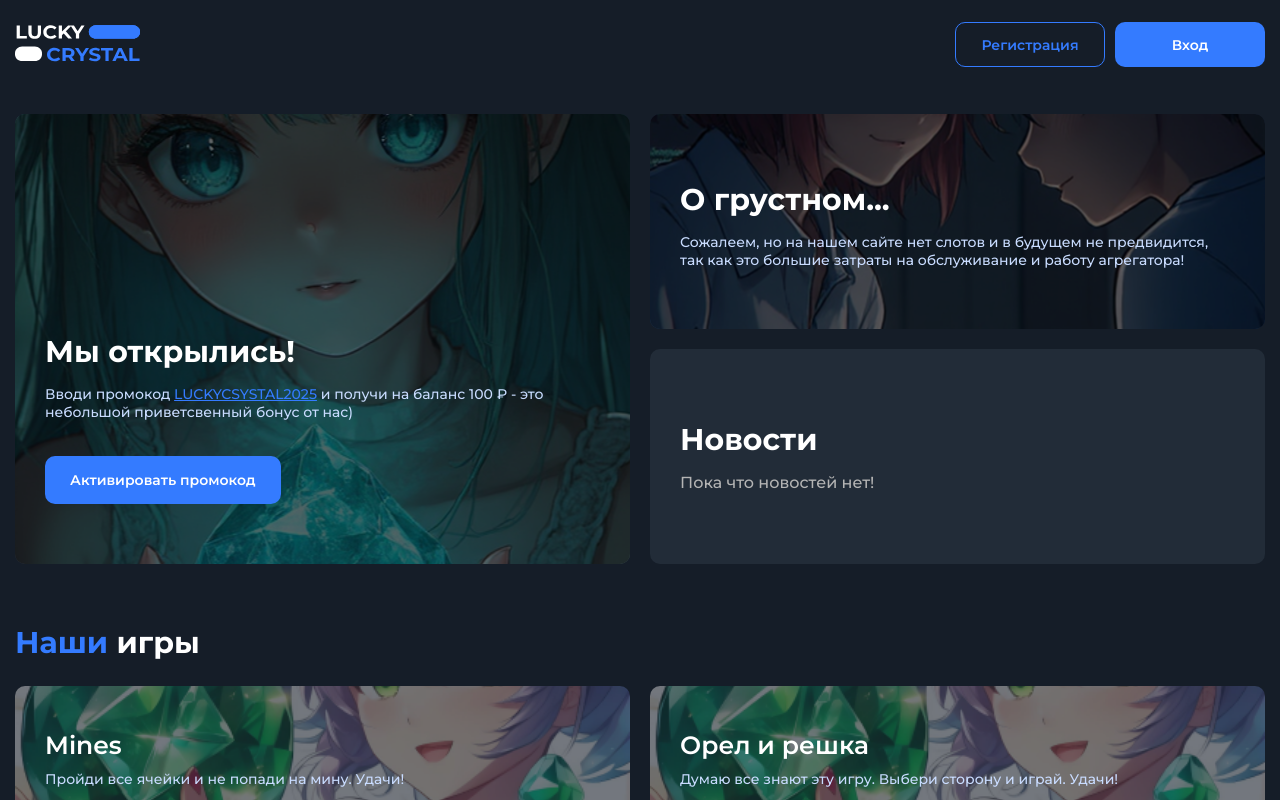
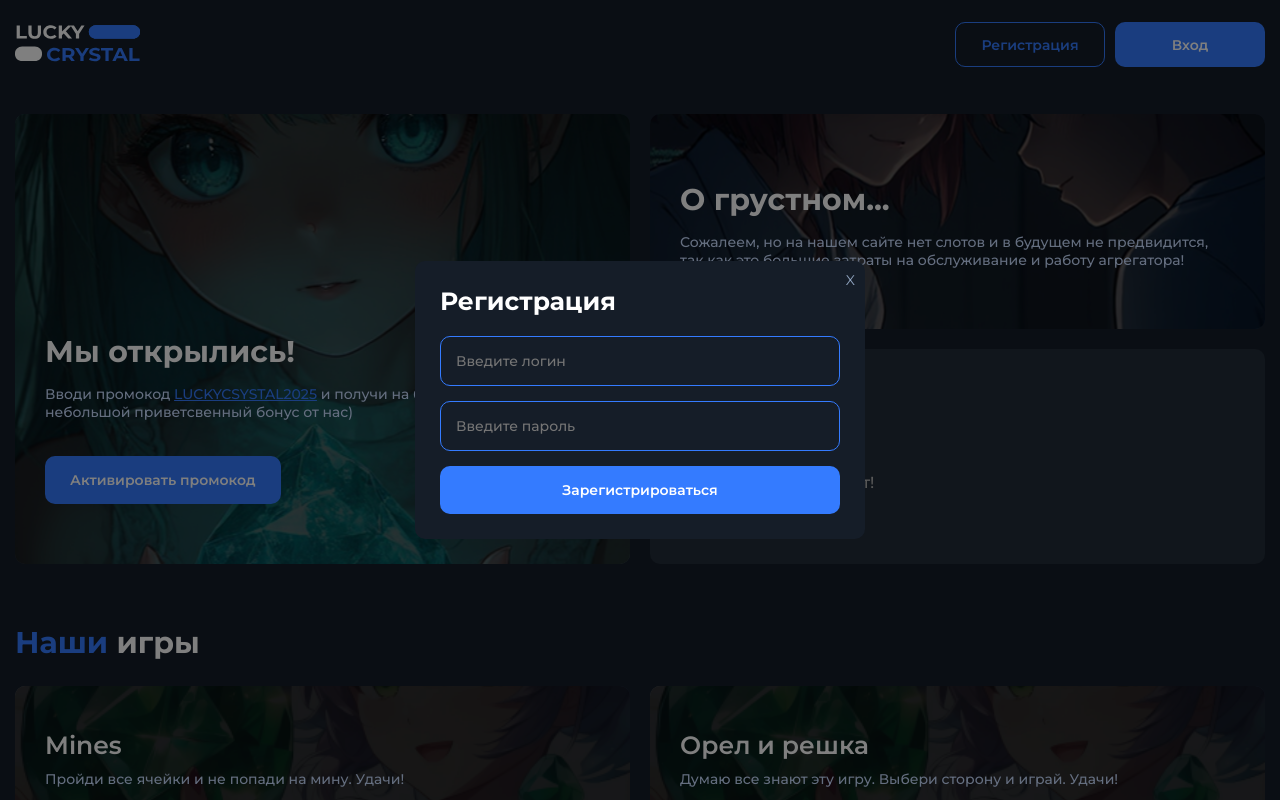
Before and after one commit to Vanechkabublik/double, a Nuxt app: page / in a window 1280 px wide. Both pictures are taken after a click on the button "Регистрация". Shown: the top 800 px of the page. Built offline with nearby package versions, Linux system fonts and the light colour scheme.

Commit message:
Initial commit

```diff
--- a/assets/scss/_colors.scss
+++ b/assets/scss/_colors.scss
@@ -14,3 +14,5 @@ $primary-color-bg-hover: #0059FF;
 $primary-border-bg-hover: #0059FF;
 
 $text-color: #C9DCFF;
+
+$primary-modal-close: #91a5c0;
--- a/components/Games.vue
+++ b/components/Games.vue
@@ -7,6 +7,7 @@
                     <h3 class="game-item__title">Mines</h3>
                     <p class="game-item__text">Пройди все ячейки и не попади на мину. Удачи!</p>
                     <button class="game-item__btn">Играть</button>
+                    <div class="game__item__filter"></div>
                 </div>
             </div>
             <div class="game__item game__item-random">
@@ -14,6 +15,7 @@
                     <h3 class="game-item__title">Орел и решка</h3>
                     <p class="game-item__text">Думаю все знают эту игру. Выбери сторону и играй. Удачи!</p>
                     <button class="game-item__btn">Играть</button>
+                    <div class="game__item__filter"></div>
                 </div>
             </div>
         </div>
@@ -61,8 +63,24 @@
     flex-direction: column;
     justify-content: flex-end;
     padding: 30px;
+    position: relative;
 }
-.game__item-content {}
+.game__item__filter {
+    z-index: -1;
+    width: 100%;
+	height: 100%;
+	position: absolute;
+	top: 0;
+	left: 0;
+	right: 0;
+	bottom: 0;
+	background: #000;
+	opacity: 0.6;
+    border-radius: 10px;
+}
+.game__item-content {
+    z-index: 2;
+}
 .game-item__title {
     font-size: 25px;
     color: white;
--- /dev/null
+++ b/components/RegisterModal.vue
@@ -0,0 +1,215 @@
+<template>
+    <div v-if="isVisible" class="modal-overlay" @click.self="close">
+      <div class="modal">
+        <button class="close-button" @click="close">X</button>
+        <div class="modal-content">
+          <h2 class="modal-title">Регистрация</h2>
+          <form class="register-modal__from" @submit.prevent="submitForm">
+            <input
+              v-model="formData.username"
+              placeholder="Введите логин"
+              type="text"
+              class="register-modal__from-input"
+              :class="{'input-error': errors.username}"
+            >
+            <input
+              v-model="formData.password"
+              placeholder="Введите пароль"
+              type="password"
+              class="register-modal__from-input"
+              :class="{'input-error': errors.password}"
+            >
+            <button type="submit" class="register-modal__from-btn">Зарегистрироваться</button>
+            <div v-if="formErrors.length" class="form-errors">
+              <ul class="errors">
+                <li v-for="(error, index) in formErrors" :key="index">{{ error }}</li>
+              </ul>
+            </div>
+          </form>
+        </div>
+      </div>
+    </div>
+  </template>
+
+  <script setup>
+  import { ref } from 'vue';
+
+  const isVisible = ref(false);
+
+  const formData = ref({
+    username: '',
+    password: '',
+  });
+
+  const errors = ref({
+    username: '',
+    password: '',
+  });
+
+  const formErrors = ref([]);
+
+  const open = () => {
+    isVisible.value = true;
+    document.body.style.overflow = 'hidden';
+  };
+
+  const close = () => {
+    isVisible.value = false;
+    document.body.style.overflow = 'auto';
+  };
+
+  const validateForm = () => {
+    errors.value.username = '';
+    errors.value.password = '';
+    formErrors.value = [];
+
+    if (!formData.value.username) {
+      errors.value.username = 'Логин не может быть пустым';
+      formErrors.value.push('Логин не может быть пустым');
+    }
+
+    if (!formData.value.password) {
+      errors.value.password = 'Пароль не может быть пустым';
+      formErrors.value.push('Пароль не может быть пустым');
+    } else if (formData.value.password.length < 6) {
+      errors.value.password = 'Пароль должен содержать не менее 6 символов';
+      formErrors.value.push('Пароль должен содержать не менее 6 символов');
+    }
+
+    return formErrors.value.length === 0;
+  };
+
+  const submitForm = () => {
+    if (validateForm()) {
+      // Здесь имитируем отправку данных на сервер
+      setTimeout(() => {
+        alert('Форма успешно отправлена!');
+        close(); // Закрытие окна после успешной отправки
+      }, 1000);
+    }
+  };
+
+  defineExpose({
+    open,
+    close,
+  });
+  </script>
+
+  <style lang="scss" scoped>
+  .modal-overlay {
+    position: fixed;
+    top: 0;
+    left: 0;
+    width: 100%;
+    height: 100%;
+    background: rgba(0, 0, 0, 0.5);
+    display: flex;
+    justify-content: center;
+    align-items: center;
+    z-index: 1050; /* Увеличиваем z-index */
+    opacity: 0;
+    animation: fadeIn 0.3s forwards;
+  }
+
+  .modal {
+    background: $primary-body-bg;
+    padding: 25px;
+    width: 450px;
+    margin: 0 15px;
+    border-radius: 10px;
+    position: relative;
+    z-index: 1060;
+    transform: scale(0.8);
+    animation: scaleUp 0.3s forwards;
+  }
+
+  .modal-content {
+  }
+
+  .modal-title {
+    font-size: 25px;
+    font-weight: 700;
+    color: white;
+    @media (max-width: 850px) {
+      font-size: 20px;
+    }
+  }
+
+  .register-modal__from {
+    margin-top: 20px;
+    max-width: 100%;
+    display: flex;
+    flex-direction: column;
+    gap: 15px;
+  }
+
+  .register-modal__from-input {
+    border: 1px solid $primary-border-bg;
+    border-radius: 10px;
+    width: 100%;
+    padding: 15px;
+    font-size: 14px;
+    color: white;
+    font-weight: 500;
+  }
+
+  .register-modal__from-btn {
+    background-color: $primary-bg;
+    font-size: 14px;
+    color: white;
+    font-weight: 600;
+    padding: 15px;
+    border-radius: 10px;
+    @media (max-width: 850px) {
+      font-size: 12px;
+    }
+  }
+
+  .close-button {
+    position: absolute;
+    top: 10px;
+    right: 10px;
+    border: none;
+    background: transparent;
+    font-size: 14px;
+    cursor: pointer;
+    color: $primary-modal-close;
+  }
+  .errors {
+    display: flex;
+    flex-direction: column;
+    gap: 10px;
+    margin-top: 10px;
+  }
+  .form-errors {
+    color: red;
+    font-size: 14px;
+    @media (max-width: 850px) {
+      font-size: 12px;
+    }
+  }
+
+  .input-error {
+    border-color: red;
+  }
+
+  /* Анимация плавного появления */
+  @keyframes fadeIn {
+    0% {
+      opacity: 0;
+    }
+    100% {
+      opacity: 1;
+    }
+  }
+
+  /* Анимация увеличения модального окна */
+  @keyframes scaleUp {
+    0% {
+      transform: scale(0.8);
+    }
+    100% {
+      transform: scale(1);
+    }
+  }
+  </style>
--- a/layouts/default.vue
+++ b/layouts/default.vue
@@ -20,7 +20,8 @@
             </a>
             <div class="header-noauth">
                 <div class="header-btns">
-                    <button class="header-btn register__btn">Регистрация</button>
+                    <button class="header-btn register__btn" @click="openModal">Регистрация</button>
+                    <RegisterModal ref="modal"/>
                     <button class="header-btn login__btn">Вход</button>
                 </div>
             </div>
@@ -55,8 +56,14 @@
     </div>
 </template>
 
-<script lang="ts" setup>
+<script setup>
+import { ref } from 'vue';
 
+const modal = ref(null);
+
+const openModal = () => {
+  modal.value.open();  // Открыть модальное окно
+};
 </script>
 
 <style lang="scss" scoped>
```
